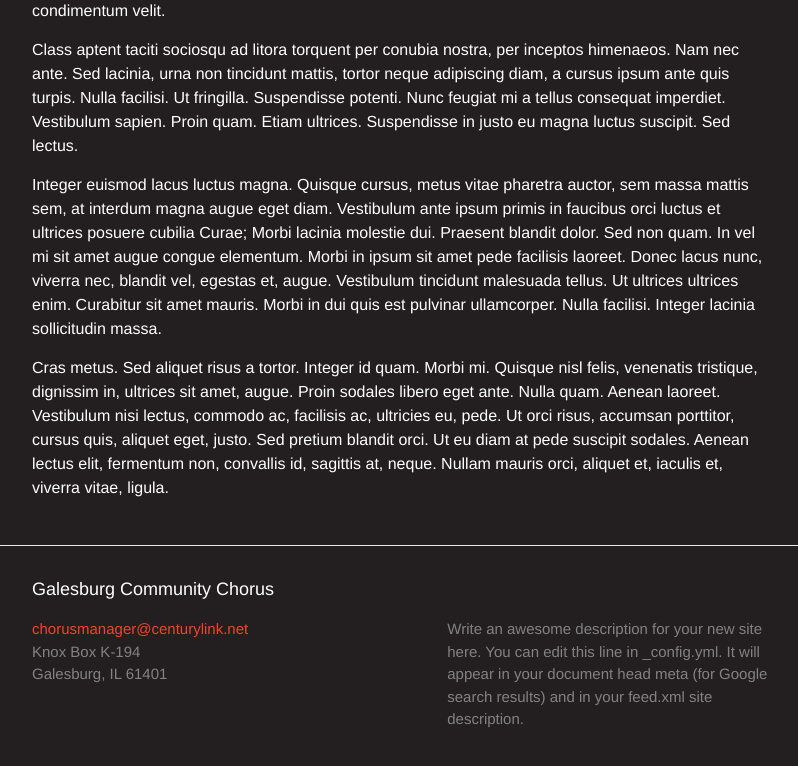
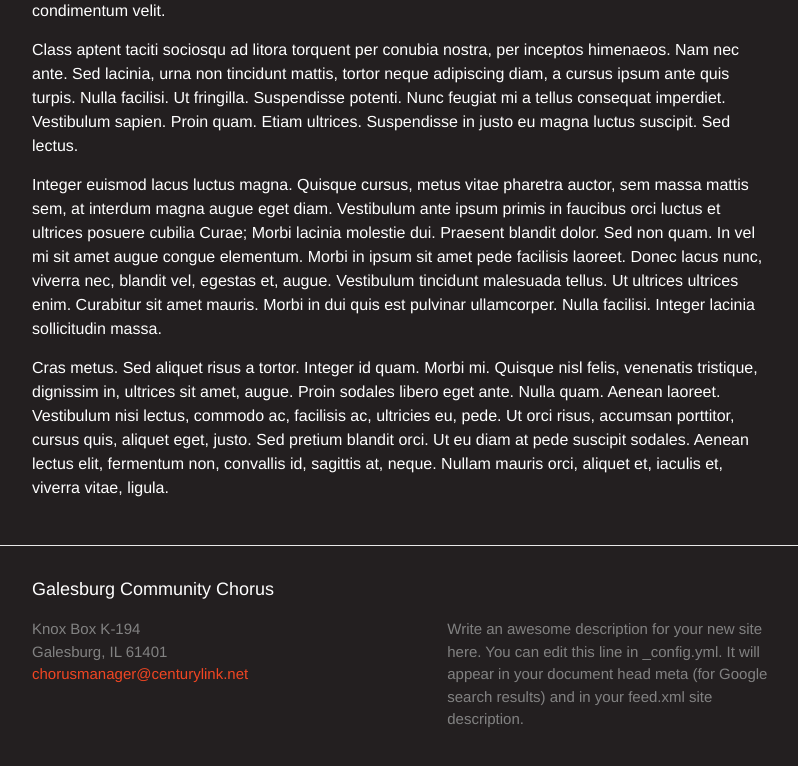
Before and after one commit to galesburgchorus/galesburgchorus.github.io, a Jekyll site: the page built from index.md, in a window 1280 px wide, cut to the strip 396-1187 px from the top of the page. Shown: the top 766 px of the strip, without its empty margins (238-1036 px from the left). Built offline with Jekyll 4.4.1, drawn with Linux system fonts in a browser that asks for light colours; part of the change alters nothing that is shown.

```diff
--- a/_includes/footer.html
+++ b/_includes/footer.html
@@ -7,8 +7,8 @@
     <div class="footer-col-wrapper">
       <div class="footer-col  footer-col-1">
         <ul class="contact-list">
+          <li>Knox Box K-194<br/>Galesburg, IL 61401</li>
           <li><a href="mailto:{{ site.email }}">{{ site.email }}</a></li>
-          <li>Knox Box K-194<br/>Galesburg, IL 61401</li>
         </ul>
       </div>
 
```
